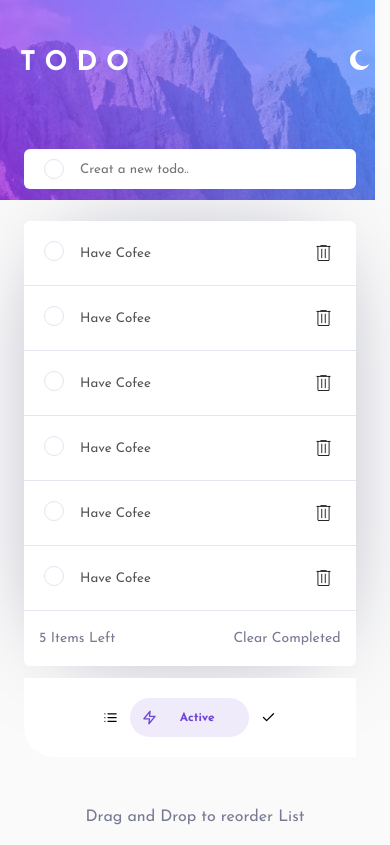
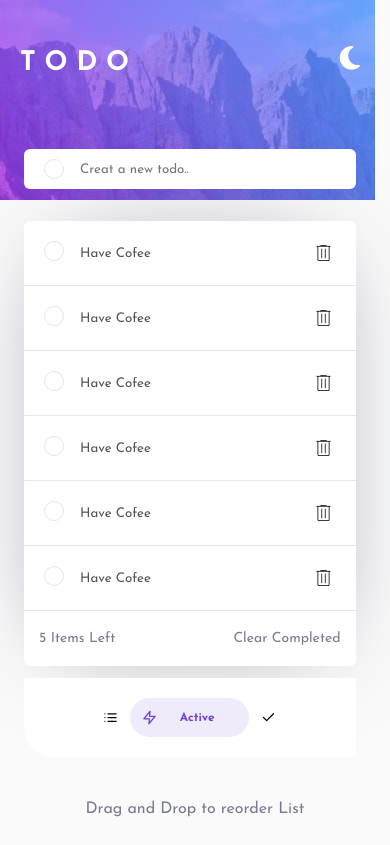
Before and after one commit to developerwaleed/Interactive-TODOLIST, a plain HTML site: page index.html in a window 390 px wide. Drawn offline with nearby package versions, Linux system fonts and the light colour scheme.

Commit message:
Fix bugs for dark mode

```diff
--- a/index.html
+++ b/index.html
@@ -13,13 +13,15 @@
     <script defer src="./js/toggle-DarkMode.js"></script>
     <script src="https://cdnjs.cloudflare.com/ajax/libs/feather-icons/4.17.0/feather.js"></script>
     <script src="https://cdnjs.cloudflare.com/ajax/libs/jquery/3.3.1/jquery.min.js"></script>
+    <script src="https://kit.fontawesome.com/fd88df213b.js" crossorigin="anonymous"></script>
     <title>TO DO LIST</title>
   </head>
   <body>
     <main>
       <div class="list-header mobile-lightMode-BG">
         <span>T O D O</span>
-        <img id="moon" src="./images/icon-moon.svg" alt="toggle-mode" height="20px" />
+        <i id="mode" class="fa-solid fa-moon"></i>
+        <!-- <img id="moon" src="./images/icon-moon.svg" alt="toggle-mode" height="20px" /> -->
       </div>
       <div class="list-item task-input">
         <div class="checkbox" id="input-div"></div>
--- a/js/toggle-DarkMode.js
+++ b/js/toggle-DarkMode.js
@@ -1,10 +1,12 @@
-const changeModeButton = document.getElementById('moon');
+const changeModeButton = document.getElementById('mode');
 const stylesheet = document.styleSheets[0]
 const listItems = document.querySelectorAll('.list-item');
 const listItemsText = document.querySelectorAll('.input-task');
 const checkBoxs = document.querySelectorAll('.checkbox');
 
 changeModeButton.addEventListener('click', () => {
+        changeModeButton.classList.toggle('fa-sun');
+        console.log(changeModeButton);
     const parentElem = changeModeButton.parentElement;
     parentElem.classList.toggle('mobile-DarkMode-BG');
     document.body.classList.toggle('body-darkmode');
--- a/sass/partials/_mobile-DOM.scss
+++ b/sass/partials/_mobile-DOM.scss
@@ -37,9 +37,11 @@ body {
     font-size: 27px;
   }
 
-  img {
-    margin-top: 50px;
-    padding-right: 20px;
+  #mode {
+    margin-top: 45px;
+    margin-right: 30px;
+    color: white;
+    font-size: 27px;
   }
 }
 
@@ -124,7 +126,7 @@ body {
 }
 
 footer {
-  margin-top: 2rem;
+  margin-top: 1.5rem;
   text-align: center;
   padding: 20px;
   p {
@@ -133,5 +135,5 @@ footer {
 }
 
 .material-symbols-outlined {
-  font-variation-settings: 'FILL' 0, 'wght' 200, 'GRAD' 0, 'opsz' 40;
+  font-variation-settings: 'FILL' 0, 'wght' 200, 'GRAD' 0, 'opsz' 50;
 }
```
Also changed, not shown: sass/style.css, 1 other file.
